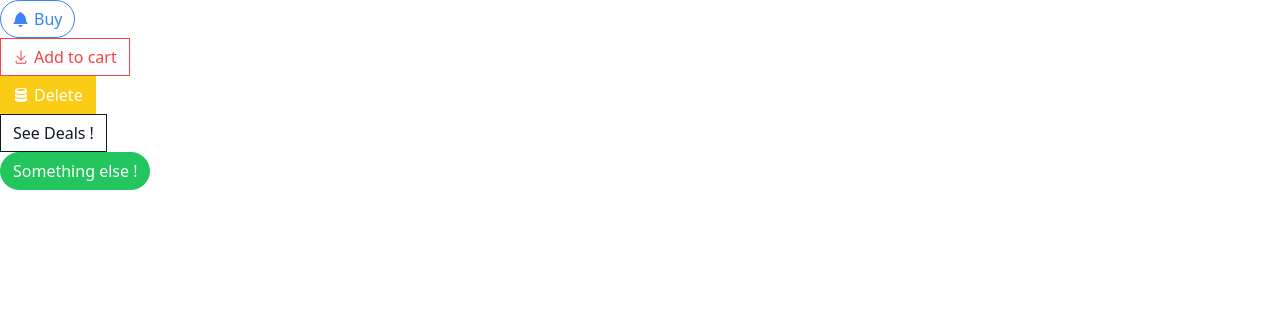
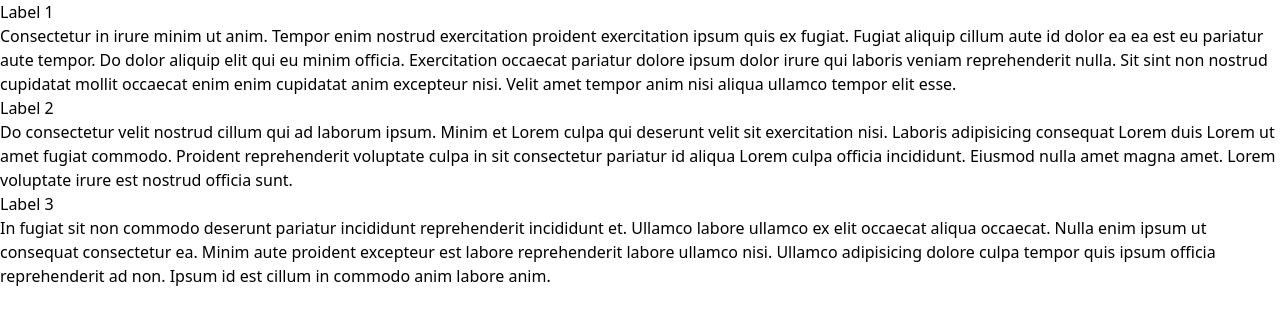
Before and after one commit to Harounted/Udemy-react-comps, a React (Create React App) app: page / in a window 1280 px wide. Shown: the top 324 px of the page. Built offline with nearby package versions, Linux system fonts and the light colour scheme.

Commit message:
refactor project

```diff
--- a/src/App.js
+++ b/src/App.js
@@ -1,43 +1,28 @@
-import Button from "./Button";
-import { GoBell, GoDownload, GoDatabase } from "react-icons/go";
-
-const handleClick = () => {
-  console.log("click!");
-};
+import ButtonPage from "./pages/ButtonPage";
+import Accordion from "./components/Accordion";
 
 function App() {
-  return (
-    <div>
-      <div>
-        <Button primary outline rounded>
-          <GoBell />
-          Buy
-        </Button>
-      </div>
-      <div>
-        <Button danger outline>
-          <GoDownload />
-          Add to cart
-        </Button>
-      </div>
-      <div>
-        <Button warning>
-          <GoDatabase />
-          Delete
-        </Button>
-      </div>
-      <div>
-        <Button secondary outline>
-          See Deals !
-        </Button>
-      </div>
-      <div>
-        <Button success rounded>
-          Something else !
-        </Button>
-      </div>
-    </div>
-  );
+  const items = [
+    {
+      id: "1",
+      label: "Label 1",
+      content:
+        "Consectetur in irure minim ut anim. Tempor enim nostrud exercitation proident exercitation ipsum quis ex fugiat. Fugiat aliquip cillum aute id dolor ea ea est eu pariatur aute tempor. Do dolor aliquip elit qui eu minim officia. Exercitation occaecat pariatur dolore ipsum dolor irure qui laboris veniam reprehenderit nulla. Sit sint non nostrud cupidatat mollit occaecat enim enim cupidatat anim excepteur nisi. Velit amet tempor anim nisi aliqua ullamco tempor elit esse.",
+    },
+    {
+      id: "2",
+      label: "Label 2",
+      content:
+        "Do consectetur velit nostrud cillum qui ad laborum ipsum. Minim et Lorem culpa qui deserunt velit sit exercitation nisi. Laboris adipisicing consequat Lorem duis Lorem ut amet fugiat commodo. Proident reprehenderit voluptate culpa in sit consectetur pariatur id aliqua Lorem culpa officia incididunt. Eiusmod nulla amet magna amet. Lorem voluptate irure est nostrud officia sunt.",
+    },
+    {
+      id: "3",
+      label: "Label 3",
+      content:
+        "In fugiat sit non commodo deserunt pariatur incididunt reprehenderit incididunt et. Ullamco labore ullamco ex elit occaecat aliqua occaecat. Nulla enim ipsum ut consequat consectetur ea. Minim aute proident excepteur est labore reprehenderit labore ullamco nisi. Ullamco adipisicing dolore culpa tempor quis ipsum officia reprehenderit ad non. Ipsum id est cillum in commodo anim labore anim.",
+    },
+  ];
+  return <Accordion items={items}></Accordion>;
 }
 
 export default App;
--- /dev/null
+++ b/src/components/Accordion.js
@@ -0,0 +1,13 @@
+function Accordion({ items }) {
+  const renderedItems = items.map((item) => {
+    return (
+      <div key={item.id}>
+        <div>{item.label}</div>
+        <div>{item.content}</div>
+      </div>
+    );
+  });
+  return <div>{renderedItems}</div>;
+}
+
+export default Accordion;
--- /dev/null
+++ b/src/pages/ButtonPage.js
@@ -0,0 +1,43 @@
+import Button from "../components/Button";
+import { GoBell, GoDownload, GoDatabase } from "react-icons/go";
+
+const handleClick = () => {
+  console.log("click!");
+};
+
+function ButtonPage() {
+  return (
+    <div>
+      <div>
+        <Button onClick={handleClick} primary outline rounded>
+          <GoBell />
+          Buy
+        </Button>
+      </div>
+      <div>
+        <Button danger outline>
+          <GoDownload />
+          Add to cart
+        </Button>
+      </div>
+      <div>
+        <Button warning>
+          <GoDatabase />
+          Delete
+        </Button>
+      </div>
+      <div>
+        <Button secondary outline>
+          See Deals !
+        </Button>
+      </div>
+      <div>
+        <Button success rounded>
+          Something else !
+        </Button>
+      </div>
+    </div>
+  );
+}
+
+export default ButtonPage;
```
Also changed, not shown: src/components/Button.js (renamed from src/Button.js).
